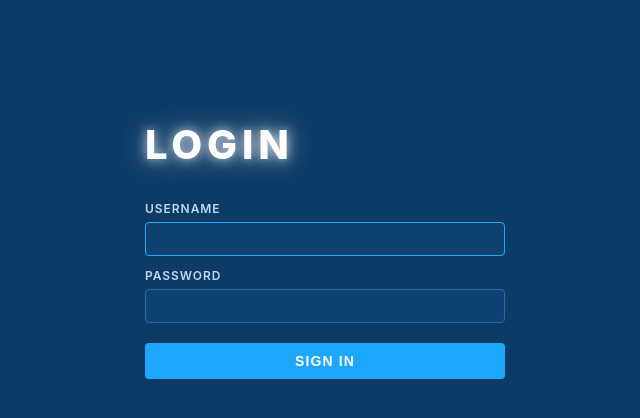
After one commit to deck-phil/slapshot-service, a Django app: page /login/ in a window 1280 px wide. The commit adds this page. Shown: the top 418 px of the page, without its empty margins (315-955 px from the left). Run offline with Django 5.2, Linux system fonts and the light colour scheme.

Commit message:
Add login/logout routes, minimal login page, and navbar logout button

```diff
--- a/slapshot_service/settings.py
+++ b/slapshot_service/settings.py
@@ -132,4 +132,6 @@ STATICFILES_STORAGE = "whitenoise.storage.CompressedManifestStaticFilesStorage"
 
 DEFAULT_AUTO_FIELD = 'django.db.models.BigAutoField'
 
-LOGIN_URL = reverse_lazy("admin:login")
+LOGIN_URL = "/login/"
+LOGIN_REDIRECT_URL = "/"
+LOGOUT_REDIRECT_URL = "/login/"
--- a/slapshot_service/urls.py
+++ b/slapshot_service/urls.py
@@ -15,9 +15,12 @@ Including another URLconf
     2. Add a URL to urlpatterns:  path('blog/', include('blog.urls'))
 """
 from django.contrib import admin
+from django.contrib.auth import views as auth_views
 from django.urls import path, include
 
 urlpatterns = [
     path('admin/', admin.site.urls),
+    path("login/", auth_views.LoginView.as_view(), name="login"),
+    path("logout/", auth_views.LogoutView.as_view(), name="logout"),
     path("", include("stats.urls")),
 ]
--- a/stats/static/stats/global.css
+++ b/stats/static/stats/global.css
@@ -58,6 +58,23 @@ body {
 
 .top-nav-link.active {
   background-color: #10497c;
+  color: #ffffff;
+}
+
+.top-nav-logout {
+  padding: 6px 12px;
+  border-radius: 4px;
+  border: 1px solid rgba(193, 216, 242, 0.3);
+  background-color: transparent;
+  color: #c1d8f2;
+  font-size: 13px;
+  font-weight: 500;
+  cursor: pointer;
+  transition: border-color 0.12s ease, color 0.12s ease;
+}
+
+.top-nav-logout:hover {
+  border-color: #e5f3ff;
   color: #ffffff;
 }
 
--- a/templates/base.html
+++ b/templates/base.html
@@ -20,6 +20,12 @@
         <a href="{% url 'ingest_trigger' %}" class="top-nav-link{% if request.resolver_match.url_name == 'ingest_trigger' %} active{% endif %}">Ingest</a>
       {% endif %}
     </div>
+    {% if user.is_authenticated %}
+      <form method="post" action="{% url 'logout' %}" style="margin-left: auto;">
+        {% csrf_token %}
+        <button type="submit" class="top-nav-logout">Logout</button>
+      </form>
+    {% endif %}
   </div>
 </nav>
 {% block content %}{% endblock %}
--- /dev/null
+++ b/templates/registration/login.html
@@ -0,0 +1,71 @@
+{% load static %}
+<!DOCTYPE html>
+<html lang="en">
+<head>
+  <title>Login</title>
+  <link rel="icon" type="image/png" href="{% static 'stats/favicon.png' %}">
+  <link rel="stylesheet" href="{% static 'stats/global.css' %}">
+  <style>
+    .login-wrapper {
+      max-width: 360px;
+      margin: 120px auto 0 auto;
+      padding: 0 24px;
+    }
+    .login-form {
+      display: flex;
+      flex-direction: column;
+      gap: 12px;
+    }
+    .login-form label {
+      font-size: 12px;
+      font-weight: 600;
+      text-transform: uppercase;
+      letter-spacing: 0.08em;
+      color: #c1d8f2;
+      margin-bottom: 2px;
+    }
+    .login-field {
+      display: flex;
+      flex-direction: column;
+      gap: 4px;
+    }
+    .login-form input {
+      padding: 8px 12px;
+      border-radius: 4px;
+      border: 1px solid #2a6aaa;
+      background-color: #0e416f;
+      color: #e5f3ff;
+      font-size: 14px;
+      outline: none;
+    }
+    .login-form input:focus {
+      border-color: #1ea7ff;
+    }
+    .login-errors {
+      font-size: 13px;
+      color: #ff6b6b;
+      margin-bottom: 4px;
+    }
+  </style>
+</head>
+<body>
+  <div class="login-wrapper">
+    <div class="page-title">Login</div>
+    {% if form.errors %}
+      <p class="login-errors">Invalid username or password.</p>
+    {% endif %}
+    <form method="post" class="login-form">
+      {% csrf_token %}
+      <div class="login-field">
+        <label for="id_username">Username</label>
+        <input type="text" name="username" id="id_username" autofocus>
+      </div>
+      <div class="login-field">
+        <label for="id_password">Password</label>
+        <input type="password" name="password" id="id_password">
+      </div>
+      <button type="submit" class="btn-primary" style="margin-top: 8px;">Sign in</button>
+    </form>
+  </div>
+</body>
+</html>
```
